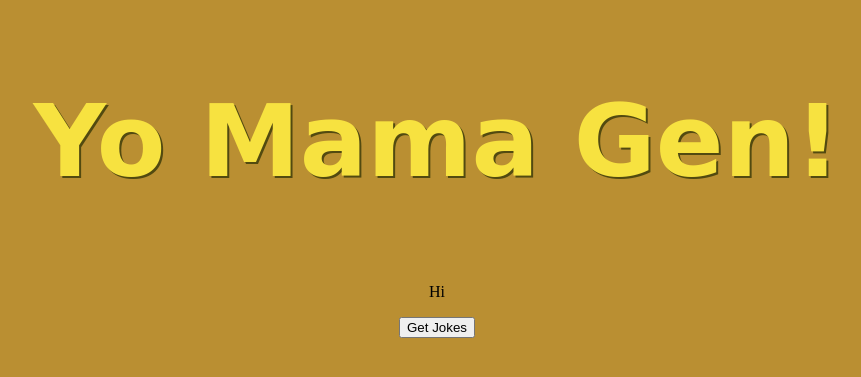
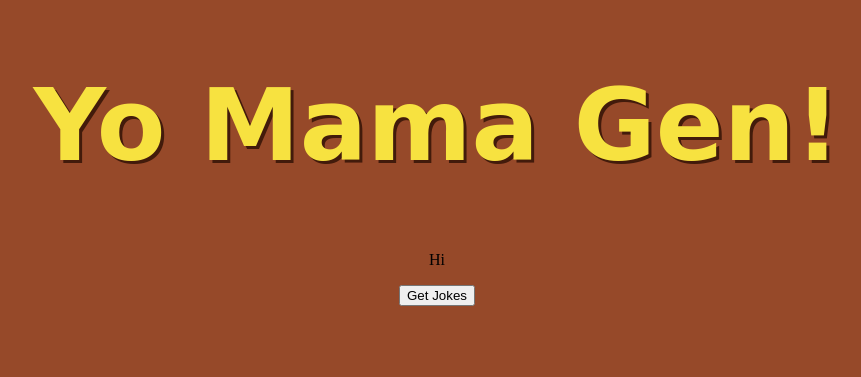
Before and after one commit to allpickuplines/yoMamaGen, a Flask app: page / in a window 1280 px wide. Shown: the top 377 px of the page, without its empty margins (203-1064 px from the left). Run offline with Flask 2, Linux system fonts and the light colour scheme; some web fonts are replaced.

Commit message:
refactoring index, changing bg colour

```diff
--- a/templates/index.html
+++ b/templates/index.html
@@ -4,24 +4,21 @@
 <link href='http://fonts.googleapis.com/css?family=Joti+One' rel='stylesheet' type='text/css'>
 <style>
 body {
-	background-color: #BA8F32;
+	background-color: #964929;
 	text-align: center;
 }
-h2 {
+h1 {
 	font-family: 'Joti One', cursive;
 	font-size: 100px;
 	color: #F7E240;
-	text-shadow: 2px 2px #524A10;
+	text-shadow: 3px 3px #421B0B;
 }
 </style>
 </head>
 <title>Test site</title>
 <body>
-  <h2>{% block content_title %}Yo Mama Gen!{% endblock %}</h2>
-  {% block content %}{% endblock %}
-  <p id="demo">Hi</p>
-
-
+  	<h1>Yo Mama Gen!</h2>
+  	<p id="demo">Hi</p>
 	<button type="button" onclick="getJoke()">Get Jokes</button>
 </body>
 <script>
```
